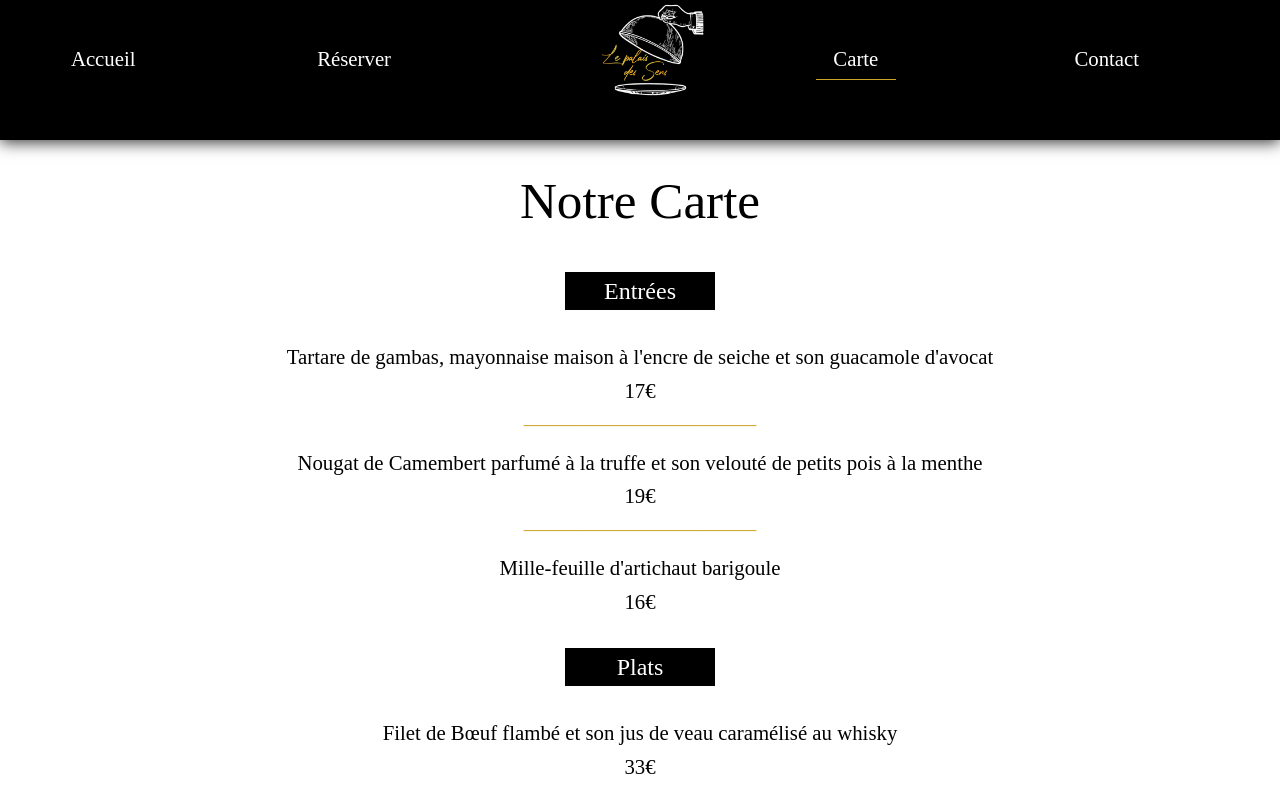
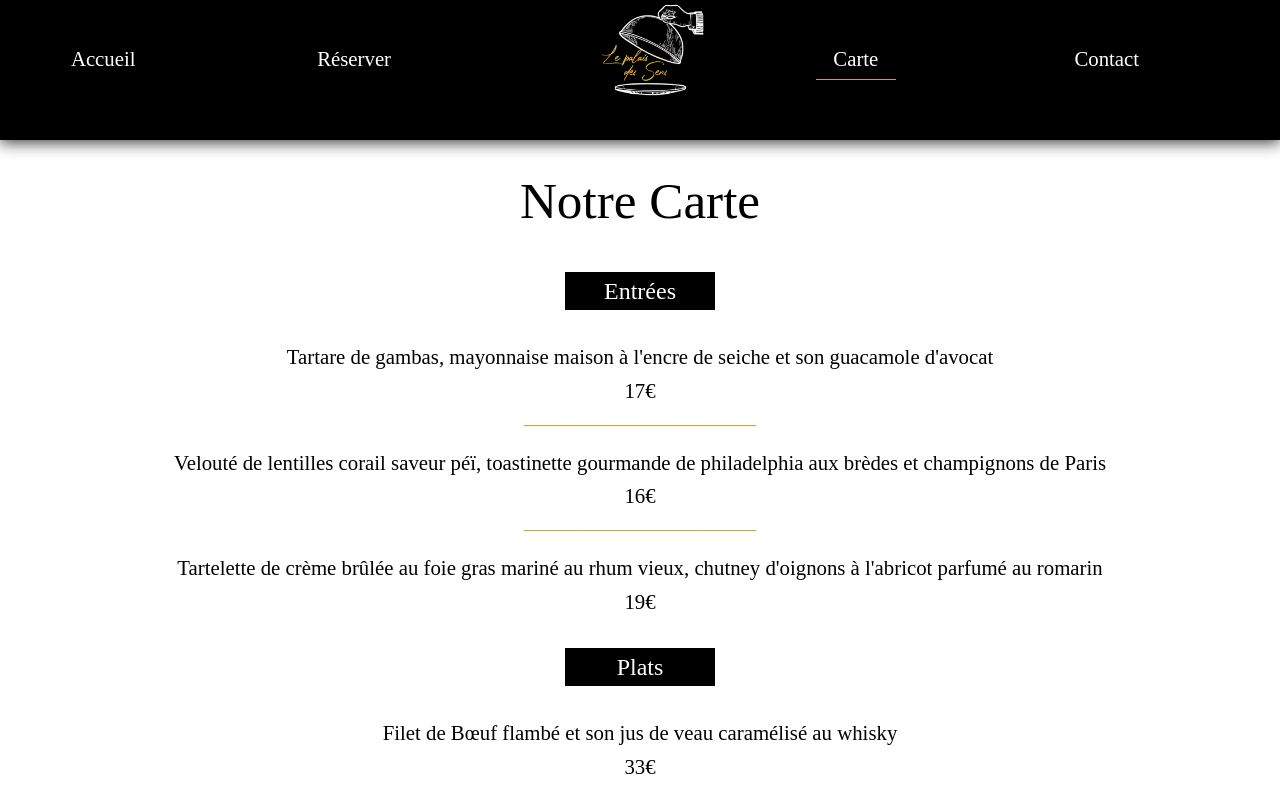
Before and after one commit to leonorine/palaisdessens, a Vue app: page /carte in a window 1280 px wide. Shown: the top 799 px of the page. Built offline with nearby package versions, Linux system fonts and the light colour scheme.

Commit message:
Update entrées

```diff
--- a/src/views/carte.vue
+++ b/src/views/carte.vue
@@ -12,13 +12,13 @@
             </div>
             <p class="trait">_______________________________</p>
             <div class="carte-item">
-                <p class="nom">Nougat de Camembert parfumé à la truffe et son velouté de petits pois à la menthe</p>
-                <p class="prix">19€</p>
+                <p class="nom">Velouté de lentilles corail saveur péï, toastinette gourmande de philadelphia aux brèdes et champignons de Paris</p>
+                <p class="prix">16€</p>
             </div>
             <p class="trait">_______________________________</p>
             <div class="carte-item">
-                <p class="nom">Mille-feuille d'artichaut barigoule</p>
-                <p class="prix">16€</p>
+                <p class="nom">Tartelette de crème brûlée au foie gras mariné au rhum vieux, chutney d'oignons à l'abricot parfumé au romarin</p>
+                <p class="prix">19€</p>
             </div>
         </div>
         <div class="plats">
```
